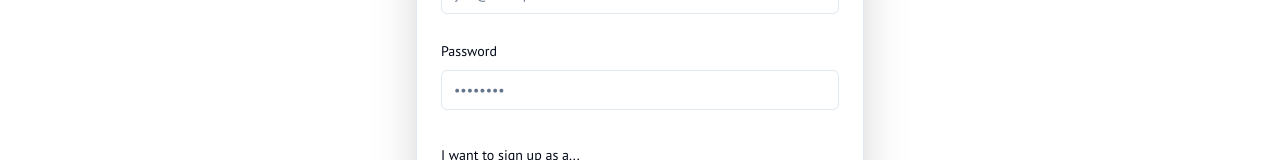
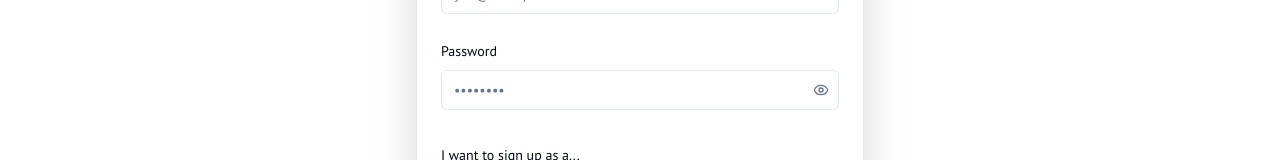
Before and after one commit to J8in-Rao/CatRing, a Next.js app: page /register in a window 1280 px wide. Shown: the part 402-562 px from the top of the page. Built offline with nearby package versions, Linux system fonts and the light colour scheme; no server answers; a web font is replaced by a local one.

Commit message:
Added eye icon in both shign in and ragister page

```diff
--- a/src/app/cart/page.tsx
+++ b/src/app/cart/page.tsx
@@ -1,6 +1,6 @@
 'use client';
 import { useCollection, useFirestore, useMemoFirebase, useUser } from "@/firebase";
-import { collection, doc, writeBatch, serverTimestamp, getDocs } from "firebase/firestore";
+import { collection, doc, writeBatch, serverTimestamp, getDocs, addDoc } from "firebase/firestore";
 import Image from "next/image";
 import { Button } from "@/components/ui/button";
 import { Card, CardContent, CardDescription, CardFooter, CardHeader, CardTitle } from "@/components/ui/card";
@@ -88,15 +88,18 @@ export default function CartPage() {
 
     try {
         const ordersRef = collection(firestore, "orders");
-        await addDoc(ordersRef, orderPayload);
+        // Using non-blocking update for consistency
+        addDocumentNonBlocking(ordersRef, orderPayload);
 
         // Clear the cart after order placement
+        if (cartItemsRef) {
             const cartSnapshot = await getDocs(cartItemsRef);
             const batch = writeBatch(firestore);
             cartSnapshot.docs.forEach(doc => {
                 batch.delete(doc.ref);
             });
             await batch.commit();
+        }
 
         toast({
             title: "Order Placed!",
@@ -112,6 +115,7 @@ export default function CartPage() {
             title: "Order Failed",
             description: "There was a problem placing your order. Please try again.",
         });
+    } finally {
         setIsPlacingOrder(false);
     }
   };
--- a/src/app/login/page.tsx
+++ b/src/app/login/page.tsx
@@ -11,6 +11,8 @@ import { useAuth } from "@/firebase";
 import { signInWithEmailAndPassword } from "firebase/auth";
 import { useRouter } from "next/navigation";
 import { useToast } from "@/hooks/use-toast";
+import { useState } from "react";
+import { Eye, EyeOff } from "lucide-react";
 
 const formSchema = z.object({
   email: z.string().email(),
@@ -21,6 +23,7 @@ export default function LoginPage() {
   const auth = useAuth();
   const router = useRouter();
   const { toast } = useToast();
+  const [showPassword, setShowPassword] = useState(false);
 
   const form = useForm<z.infer<typeof formSchema>>({
     resolver: zodResolver(formSchema),
@@ -79,9 +82,20 @@ export default function LoginPage() {
                 render={({ field }) => (
                   <FormItem>
                     <FormLabel>Password</FormLabel>
-                    <FormControl>
-                      <Input type="password" placeholder="••••••••" {...field} />
-                    </FormControl>
+                    <div className="relative">
+                      <FormControl>
+                        <Input type={showPassword ? "text" : "password"} placeholder="••••••••" {...field} />
+                      </FormControl>
+                      <Button
+                        type="button"
+                        variant="ghost"
+                        size="icon"
+                        className="absolute right-1 top-1/2 -translate-y-1/2 h-7 w-7 text-muted-foreground"
+                        onClick={() => setShowPassword(!showPassword)}
+                      >
+                        {showPassword ? <EyeOff /> : <Eye />}
+                      </Button>
+                    </div>
                     <FormMessage />
                   </FormItem>
                 )}
--- a/src/app/register/page.tsx
+++ b/src/app/register/page.tsx
@@ -14,6 +14,8 @@ import { doc, serverTimestamp, setDoc } from "firebase/firestore";
 import { useRouter } from "next/navigation";
 import { useToast } from "@/hooks/use-toast";
 import { setDocumentNonBlocking } from "@/firebase/non-blocking-updates";
+import { useState } from "react";
+import { Eye, EyeOff } from "lucide-react";
 
 const formSchema = z.object({
   name: z.string().min(2, "Name is too short"),
@@ -29,6 +31,7 @@ export default function RegisterPage() {
   const firestore = useFirestore();
   const router = useRouter();
   const { toast } = useToast();
+  const [showPassword, setShowPassword] = useState(false);
 
   const form = useForm<z.infer<typeof formSchema>>({
     resolver: zodResolver(formSchema),
@@ -115,9 +118,20 @@ export default function RegisterPage() {
                 render={({ field }) => (
                   <FormItem>
                     <FormLabel>Password</FormLabel>
-                    <FormControl>
-                      <Input type="password" placeholder="••••••••" {...field} />
-                    </FormControl>
+                    <div className="relative">
+                      <FormControl>
+                        <Input type={showPassword ? "text" : "password"} placeholder="••••••••" {...field} />
+                      </FormControl>
+                      <Button
+                        type="button"
+                        variant="ghost"
+                        size="icon"
+                        className="absolute right-1 top-1/2 -translate-y-1/2 h-7 w-7 text-muted-foreground"
+                        onClick={() => setShowPassword(!showPassword)}
+                      >
+                        {showPassword ? <EyeOff /> : <Eye />}
+                      </Button>
+                    </div>
                     <FormMessage />
                   </FormItem>
                 )}
```
Lines whose indentation alone changed are shown as unchanged.
